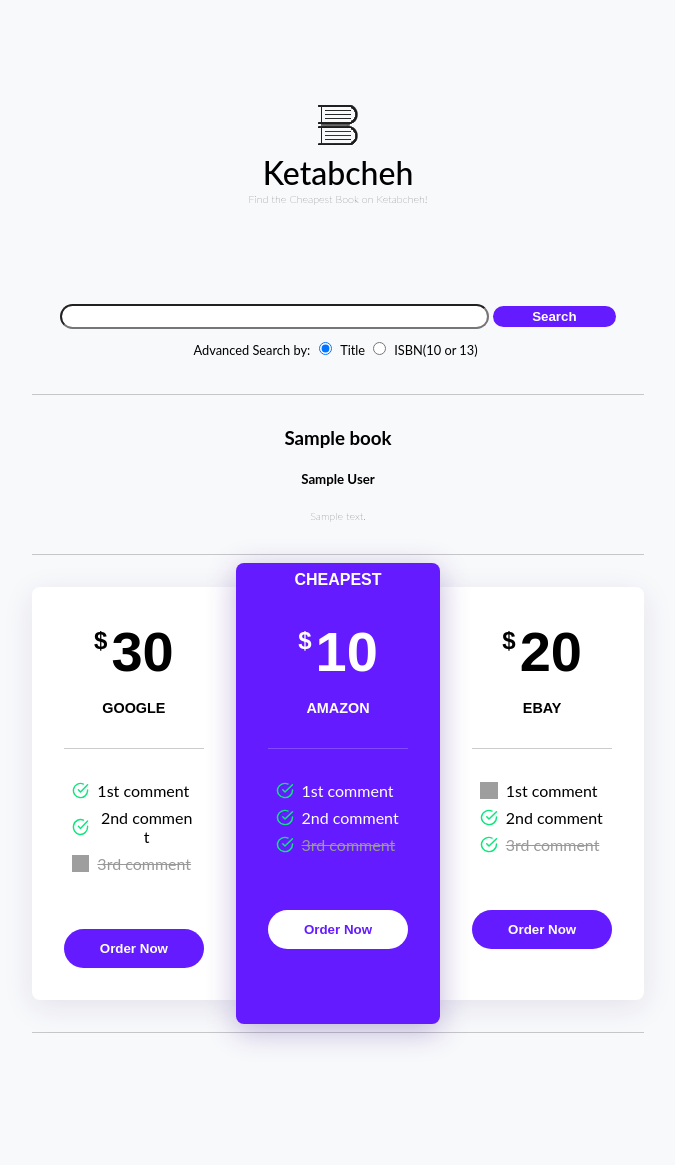
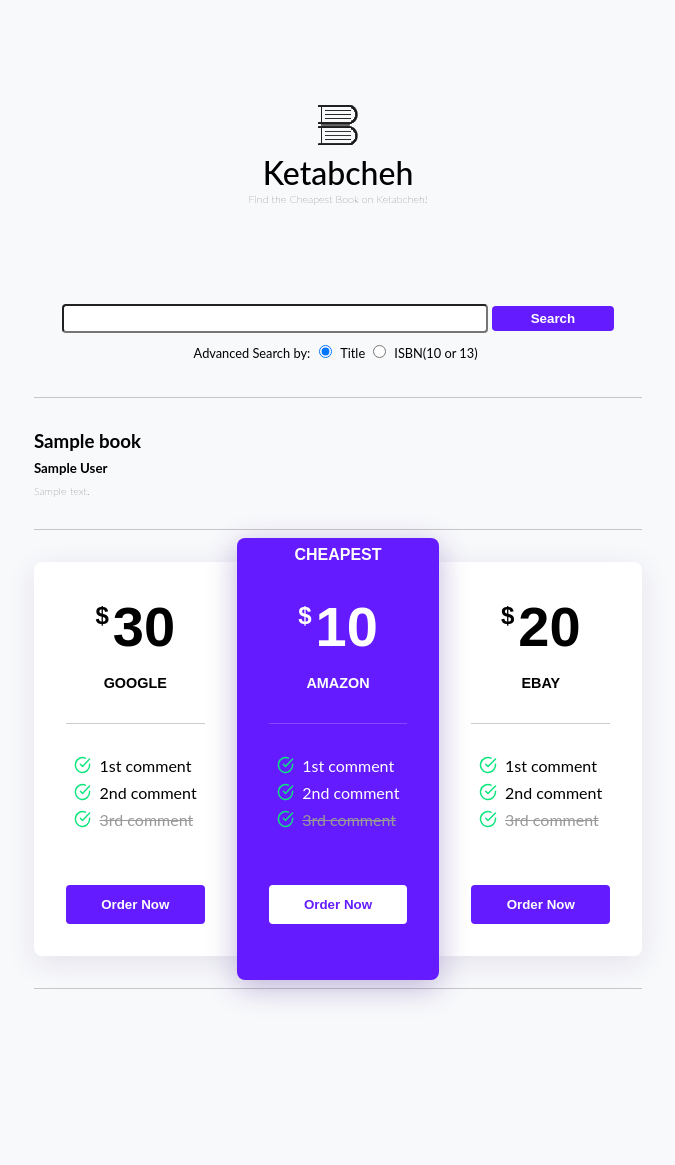
Before and after one commit to mooretrev/Ketabcheh-Deployment, a Django app: template keta/templates/keta/index.html in a window 1280 px wide. Shown: the whole page, without its empty margins (302-977 px from the left). After the commit the page ends 1001 px from the top, so only its background shows below. Run offline with Django 3.2, Linux system fonts and the light colour scheme; tables that the repository leaves empty hold one stand-in row (values such as "Sample post"); the template is opened without the code that fills it: values that come from a table or form of the project are taken from there, most other values are stand-ins (such as "Sample title", 1, 10 or a date in 2020); grey boxes are pictures that could not be loaded.

Commit message:
trying to added Mehdis change however the webpages looks mostly the same

```diff
--- a/keta/static/keta/css/style.css
+++ b/keta/static/keta/css/style.css
@@ -1,6 +1,3 @@
-
-
-
 hr {
     border: 1px solid black;
 }
@@ -33,8 +30,11 @@
 #main-body {
     padding: 100px;
     text-align: center;
-    margin: 0;
-}
+    margin-top: 0;
+    margin-right: 12rem;
+    margin-bottom: 0;
+    margin-left: 12rem;
+  }
 
 
 label {
@@ -62,7 +62,7 @@
     justify-content: center;
     align-items: stretch;
     width: 100%;
-    margin: 0rem;
+    margin: 0;
   }
 
   .price-column {
@@ -172,7 +172,7 @@
     cursor: pointer;
     font-family: var(--heading-font-family);
     font-weight: bold;
-    border-radius: 20px;
+    border-radius: 4px;
     margin-top: 3rem;
     transition: 100ms;
     transform: scale(1);
@@ -183,11 +183,11 @@
     background-color: var(--accent-color);
     color: white;
     width: 20%;
-    padding: .2rem .2rem;
+    padding: .3rem .3rem;
     cursor: pointer;
     font-family: var(--heading-font-family);
     font-weight: bold;
-    border-radius: 20px;
+    border-radius: 4px;
     margin-top: 3rem;
     transition: 100ms;
     transform: scale(1);
@@ -195,11 +195,16 @@
 
   .cta-searchbar {
     width: 70%;
-    padding: .2rem .2rem;
+
+    padding: .3rem .3rem;
     font-family: var(--heading-font-family);
     font-weight: bold;
-    border-radius: 20px;
+    border-radius: 4px;
     margin-top: 3rem;
+  }
+
+  .cta-search:hover {
+    transform: scale(1.05);
   }
 
   .price-column.popular .cta {
@@ -219,3 +224,11 @@
   .search-opt {
     margin-left: .3rem;
   }
+  .just {
+    text-align: justify;
+    text-justify: inter-word;
+  }
+
+  .aut-tit {
+    margin-top: .5rem;
+    margin-bottom: .5rem;
--- a/keta/templates/keta/index.html
+++ b/keta/templates/keta/index.html
@@ -22,14 +22,6 @@
       <h1>Ketabcheh</h1>
       <h6>Find the Cheapest Book on Ketabcheh!</h6><br>
     </div>
-
-<!--        <form action="/keta/" method="post">-->
-<!--            {% csrf_token %}-->
-<!--            {{search_form}}-->
-<!--            <input type="submit" value="Submit">-->
-<!--        </form>-->
-
-
 
     <div id="Post Form Usuable">
         <form action="/" method="post">
@@ -73,9 +65,9 @@
         {% endif %}
 
 </div>
-                    <div class="divider"></div>
 
 
+      <div class="divider"></div>
 
       {% for book in books %}
           <div class="just">
@@ -87,11 +79,12 @@
           </h5>
           <div class="desc">
             <h6>{{book.description}}</h6>
+
         </div>
       </div>
       <div class="divider"></div>
 
-<div>
+    <div id="results">
       <section class="price-comparison">
         <div class="price-column">
           <div class="price-header">
@@ -104,16 +97,15 @@
           </div>
           <div class="divider"></div>
           <div class="feature">
-                <img src="check-circle.svg">
+            <img src={% static "keta/check-circle.svg"%}>
             1st comment
           </div>
           <div class="feature">
             <img src={% static "keta/check-circle.svg"%}>
-                2nd commen
-        t
+            2nd comment
           </div>
           <div class="feature inactive">
-                <img src="x-square.svg">
+            <img src={% static "keta/check-circle.svg"%}>
             3rd comment
           </div>
 
@@ -131,15 +123,15 @@
           </div>
           <div class="divider"></div>
           <div class="feature">
-                <img src="check-circle.svg">
+            <img src={% static "keta/check-circle.svg"%}>
             1st comment
           </div>
           <div class="feature">
-                <img src="check-circle.svg">
+            <img src={% static "keta/check-circle.svg"%}>
             2nd comment
           </div>
           <div class="feature inactive">
-                <img src="check-circle.svg">
+            <img src={% static "keta/check-circle.svg"%}>
             3rd comment
           </div>
 
@@ -156,7 +148,7 @@
           </div>
           <div class="divider"></div>
           <div class="feature">
-                <img src="img/check-circle.svg">
+            <img src={% static "keta/check-circle.svg"%}>
             1st comment
           </div>
           <div class="feature">
@@ -164,7 +156,7 @@
             2nd comment
           </div>
           <div class="feature inactive">
-                <img src="check-circle.svg">
+            <img src={% static "keta/check-circle.svg"%}>
             3rd comment
           </div>
 
@@ -175,9 +167,5 @@
     <div class="divider"></div>
     {%endfor%}
 
-
-
-
 </body>
-
 </html>
```
Lines whose indentation alone changed are shown as unchanged.
